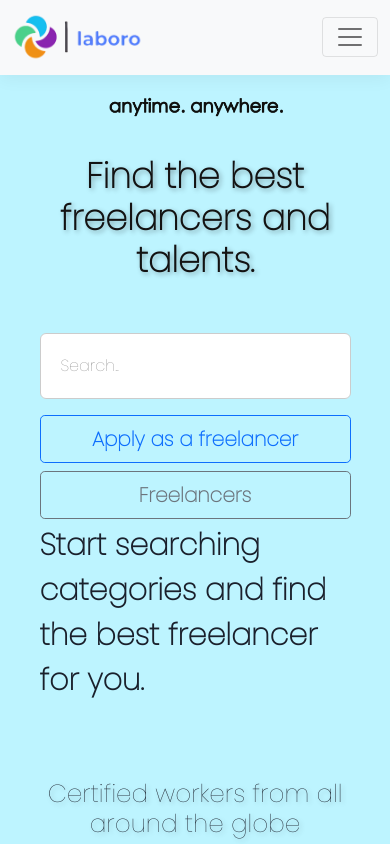
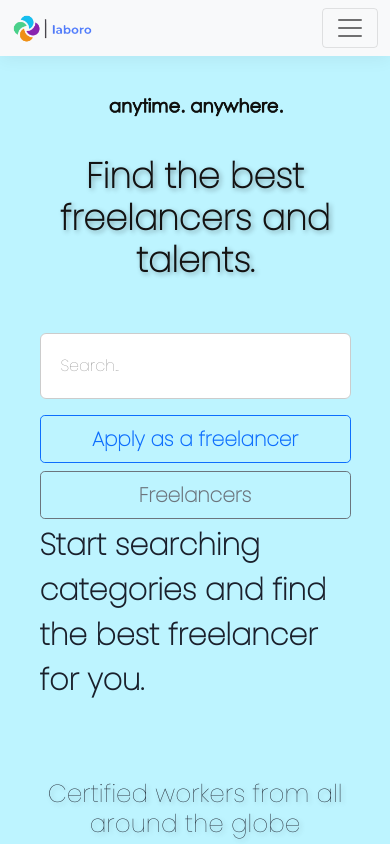
Before and after one commit to tomasfarina/proyecto-coder-laboro, a plain HTML site: page index.html in a window 390 px wide. Shown: the top 844 px of the page. Drawn offline with nearby package versions, Linux system fonts and the light colour scheme.

Commit message:
Minor fixes V

```diff
--- a/index.html
+++ b/index.html
@@ -20,7 +20,9 @@
   <header class="header">
     <nav class="navbar navbar-expand-lg navbar-light bg-light">
      <div class="container-fluid">
-       <a class="navbar-brand" href="index.html"><img class="logo" src="./images/logo.png" alt="logo"></a>
+        <div class="logo">
+       <a class="navbar-brand" href="index.html"><img class="logoImage" src="./images/logo.png" alt="logo"></a>
+        </div>
        <button class="navbar-toggler" type="button" data-bs-toggle="collapse" data-bs-target="#navbarNav" aria-controls="navbarNav" aria-expanded="false" aria-label="Toggle navigation">
          <span class="navbar-toggler-icon"></span>
        </button>
--- a/style/_header.scss
+++ b/style/_header.scss
@@ -7,7 +7,7 @@
     width: 100%;
     box-shadow: 0 4px 16px 0 #0000000d;
 
-    .logo{
-        width: 45%;
+    .logoImage{
+        width: 55%;
     }
 }
--- a/style/_medias.scss
+++ b/style/_medias.scss
@@ -1,4 +1,6 @@
 /* MEDIA QUERIES INDEX*/
+
+
 
 
 /* Mobile */
@@ -27,9 +29,14 @@
     .logoLaboro{
         width: 80%;
     }
+
     .logo{
-        width: 35%;
+        width: 40%;
     }
+
+
+
+
 }
 
 /* Tablet */
```
Also changed, not shown: estilos/style.css, 1 other file.
